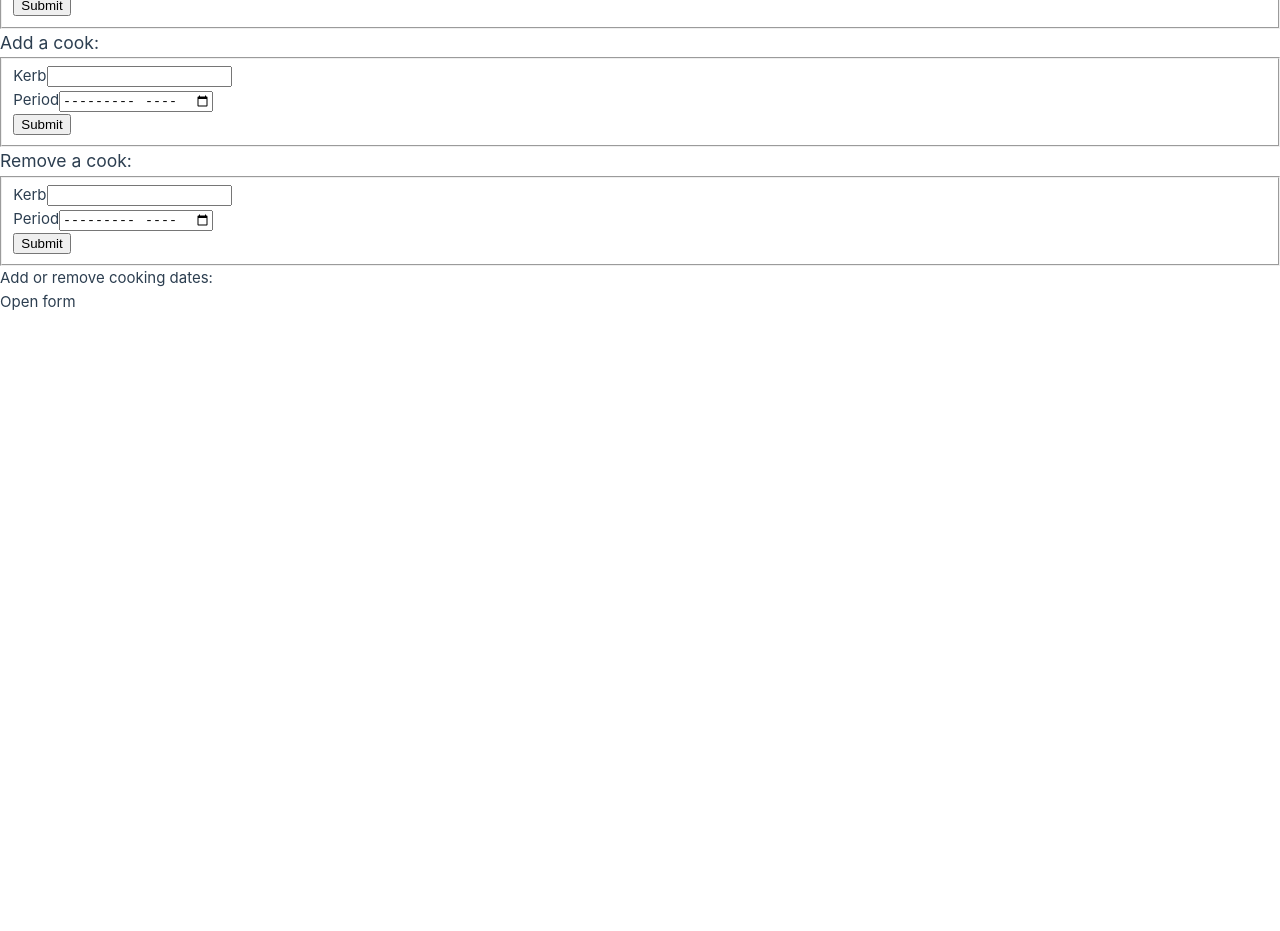
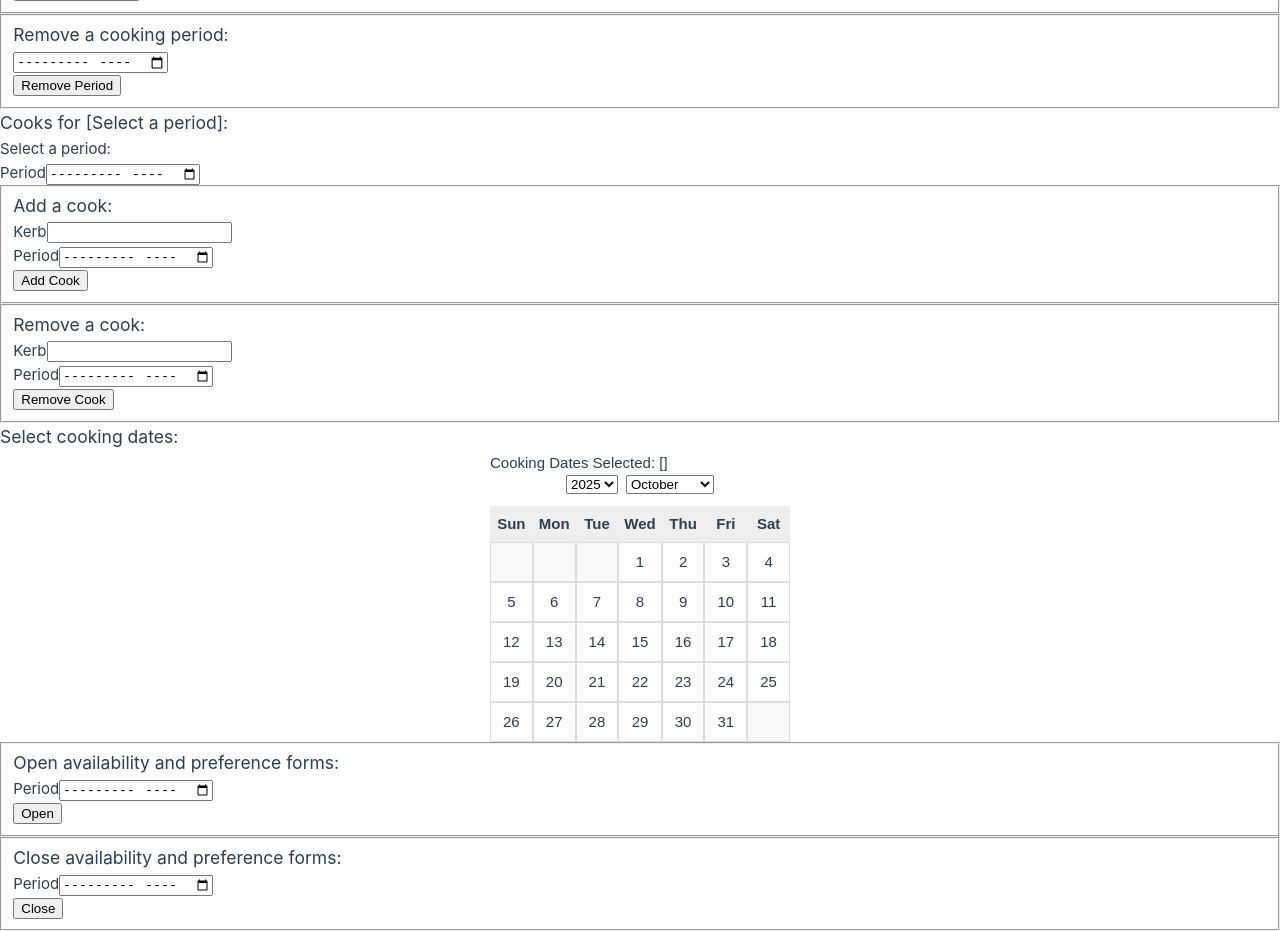
Before and after one commit to alexissyi/cook_scheduler_frontend, a Vue app: page /controls in a window 1280 px wide. Shown: the part 340-1271 px from the top of the page. Before the commit the page ends 800 px from the top, so only its background shows below. Built offline with nearby package versions, Linux system fonts and the light colour scheme; the HTML template or start-up script is replaced by a standard one.

Commit message:
Implement foodstud control calendar

```diff
--- a/src/components/AdminControls.vue
+++ b/src/components/AdminControls.vue
@@ -26,7 +26,7 @@ const formCostco = ()=>{
                 <label for="produce">Kerb</label>
                 <input id="produce" v-model.trim="produceKerb"></input>
             </div>
-            <input type="submit" value="Submit" />
+            <input type="submit" value="Set Produce FoodStud" />
         </fieldset>
     </form>
     <div>Costco FoodStud is: {{costcoFoodStudKerb }}</div>
@@ -37,7 +37,7 @@ const formCostco = ()=>{
                 <label for="costco">Kerb</label>
                 <input id="costco" v-model.trim="costcoKerb"></input>
             </div>
-            <input type="submit" value="Submit" />
+            <input type="submit" value="Set Costco FoodStud" />
         </fieldset>
     </form>
     </div>
--- a/src/components/CookControls.vue
+++ b/src/components/CookControls.vue
@@ -1,8 +1,17 @@
 <script setup lang="ts">
 import { ref, computed } from "vue";
+import {storeToRefs} from "pinia";
 import { useSchedulerStore } from "@/stores/cookScheduler";
 
-const { addCook, removeCook } = useSchedulerStore();
+const schedulerStore = useSchedulerStore();
+const { addCook, removeCook} = schedulerStore;
+const {periods, cooks} = storeToRefs(schedulerStore);
+
+const viewPeriod = ref("");
+
+const displayCooks = computed(()=>viewPeriod.value!=="")
+
+const cooksToDisplay = computed(()=>cooks.value.get(viewPeriod.value))
 
 const cookToAdd = ref("");
 
@@ -23,9 +32,18 @@ const formRemoveCook = () => {
 
 <template>
   <div>
+    <div>
+      <h3>Cooks for {{ viewPeriod || "[Select a period]" }}:</h3>
+      <div v-if="displayCooks">
+        <div v-for="cook of cooksToDisplay">{{ cook }}</div>
+      </div>
+      <h4>Select a period:</h4>
+      <label for="view-period">Period</label>
+      <input v-model.trim="viewPeriod" id="view-period" type="month"></input>
+    </div>
     <form @submit.prevent="formAddCook">
-      <h3>Add a cook: </h3>
       <fieldset>
+        <h3>Add a cook: </h3>
         <div>
           <label  for="cook-to-add">Kerb</label>
           <input v-model.trim="cookToAdd" id="cook-to-add" type="text"></input>
@@ -34,12 +52,12 @@ const formRemoveCook = () => {
           <label  for="period-to-add">Period</label>
           <input v-model.trim="periodToAdd" id="period-to-add" type="month"></input>
         </div>
-        <input type="submit" value="Submit"/>
+        <input type="submit" value="Add Cook"/>
       </fieldset>
     </form>
     <form @submit.prevent="formRemoveCook">
-      <h3>Remove a cook: </h3>
       <fieldset>
+        <h3>Remove a cook: </h3>
         <div>
           <label  for="cook-to-remove">Kerb</label>
           <input v-model.trim="cookToRemove" id="cook-to-remove" type="text"></input>
@@ -48,7 +66,7 @@ const formRemoveCook = () => {
           <label  for="period-to-remove">Period</label>
           <input v-model.trim="periodToRemove" id="period-to-remove" type="month"></input>
         </div>
-        <input type="submit" value="Submit"/>
+        <input type="submit" value="Remove Cook"/>
       </fieldset>
     </form>
   </div>
--- a/src/components/DateControls.vue
+++ b/src/components/DateControls.vue
@@ -1,12 +1,12 @@
 <script setup lang="ts">
-import { ref, computed } from "vue";
+import { ref } from "vue";
 import { useSchedulerStore } from "@/stores/cookScheduler";
+import FoodStudControlCalendar from "./FoodStudControlCalendar.vue";
 </script>
 
 <template>
   <div>
-    <div>Add or remove cooking dates:</div>
+    <h3>Select cooking dates:</h3>
+    <FoodStudControlCalendar />
   </div>
 </template>
-
-<style scoped></style>
--- /dev/null
+++ b/src/components/FoodStudControlCalendar.vue
@@ -0,0 +1,166 @@
+<script setup lang="ts">
+import { ref, computed } from "vue";
+import { storeToRefs } from "pinia";
+import { useSchedulerStore } from "@/stores/cookScheduler";
+
+import { months, dayNames, dateToString } from "@/utils";
+
+const schedulerStore = useSchedulerStore();
+
+const { addCookingDay, removeCookingDay } = schedulerStore;
+
+const { currentMonth, currentYear, cookingDays } = storeToRefs(schedulerStore);
+
+type CalendarDay = Date | null; // either a date or an empty placeholder
+
+const onDayClick = (day: string) => {
+  console.log("Clicked day:", day);
+  if (daySet.value !== undefined) {
+    console.log("in here");
+    if (daySet.value.has(day)) {
+      console.log("removing day");
+      removeCookingDay(day);
+    } else {
+      console.log("adding day");
+      addCookingDay(day);
+    }
+  }
+};
+
+const selectedYear = ref(currentYear.value);
+const selectedMonth = ref(currentMonth.value); // 1 indexed
+const selectedPeriod = computed(() => {
+  const month = String(selectedMonth.value).padStart(2, "0");
+  return `${selectedYear.value}-${month}`;
+});
+
+const daySet = computed(() => {
+  const map = cookingDays.value;
+  return map.get(selectedPeriod.value) ?? new Set();
+});
+
+const calendarDays = ref(new Array<CalendarDay>());
+
+// generate a list of years for dropdown (5 before and 4 after current)
+const years: number[] = Array.from({ length: 10 }, (_, i) => currentYear.value - 5 + i);
+
+function generateCalendar(): void {
+  const firstDay = new Date(selectedYear.value, selectedMonth.value - 1, 1);
+  const lastDay = new Date(selectedYear.value, selectedMonth.value, 0);
+
+  const daysInMonth = lastDay.getDate();
+  const startWeekday = firstDay.getDay();
+  console.log(firstDay);
+  console.log(startWeekday);
+
+  const daysArray: CalendarDay[] = [];
+
+  // fill empty cells before first day
+  for (let i = 0; i < startWeekday; i++) {
+    daysArray.push(null);
+  }
+
+  // fill actual date cells
+  for (let day = 1; day <= daysInMonth; day++) {
+    daysArray.push(new Date(selectedYear.value, selectedMonth.value - 1, day));
+  }
+
+  // pad with nulls until total is multiple of 7
+  while (daysArray.length % 7 !== 0) {
+    daysArray.push(null);
+  }
+
+  calendarDays.value = daysArray;
+}
+
+// initialize calendar on mount
+generateCalendar();
+</script>
+
+<template>
+  <div class="calendar">
+    <div>Cooking Dates Selected: {{ Array.from(daySet) }}</div>
+    <!-- month and year selection-->
+    <div class="calendar-header">
+      <select v-model="selectedYear" @change="generateCalendar">
+        <option v-for="year in years" :key="year" :value="year">{{ year }}</option>
+      </select>
+
+      <select v-model="selectedMonth" @change="generateCalendar">
+        <option v-for="(month, index) in months" :key="month" :value="index + 1">
+          <!--1 indexing for months-->
+          {{ month }}
+        </option>
+      </select>
+    </div>
+
+    <!-- calendar grid-->
+    <div class="calendar-grid">
+      <!-- days of week header-->
+      <div class="day-name" v-for="day in dayNames" :key="day">{{ day }}</div>
+
+      <!-- date cells -->
+      <div
+        v-for="(date, index) in calendarDays"
+        :key="index"
+        class="calendar-cell"
+        :class="{
+          empty: !date,
+          selected: date && daySet?.has(dateToString(date)),
+        }"
+        @click="date && onDayClick(dateToString(date))"
+      >
+        <span v-if="date">{{ date.getDate() }}</span>
+      </div>
+    </div>
+  </div>
+</template>
+
+<style scoped>
+.calendar {
+  width: 300px;
+  margin: auto;
+  font-family: sans-serif;
+}
+
+.calendar-header {
+  display: flex;
+  justify-content: center;
+  gap: 8px;
+  margin-bottom: 12px;
+}
+
+.calendar-grid {
+  display: grid;
+  grid-template-columns: repeat(7, 1fr);
+  text-align: center;
+}
+
+.day-name {
+  font-weight: bold;
+  background: #eee;
+  padding: 6px;
+}
+
+.calendar-cell {
+  border: 1px solid #ddd;
+  height: 40px;
+  display: flex;
+  align-items: center;
+  justify-content: center;
+}
+
+.calendar-cell:hover {
+  background: rgb(174, 203, 186);
+}
+
+.calendar-cell.empty {
+  background: #f9f9f9;
+  color: #ccc;
+}
+
+.calendar-cell.selected {
+  background: #39673a;
+  color: rgb(250, 250, 250);
+}
+</style>
--- a/src/components/FoodStudControls.vue
+++ b/src/components/FoodStudControls.vue
@@ -4,6 +4,7 @@ import { useSchedulerStore } from "@/stores/cookScheduler";
 import PeriodControls from "@/components/PeriodControls.vue";
 import CookControls from "@/components/CookControls.vue";
 import DateControls from "@/components/DateControls.vue";
+import FormControls from "./FormControls.vue";
 </script>
 
 <template>
@@ -11,7 +12,7 @@ import DateControls from "@/components/DateControls.vue";
     <PeriodControls />
     <CookControls />
     <DateControls />
-    <div>Open form</div>
+    <FormControls />
   </div>
 </template>
 
--- /dev/null
+++ b/src/components/FormControls.vue
@@ -0,0 +1,34 @@
+<script setup lang="ts">
+import { ref, computed } from "vue";
+import { useSchedulerStore } from "@/stores/cookScheduler";
+
+const periodToOpen = ref("");
+const periodToClose = ref("");
+</script>
+
+<template>
+  <div>
+      <form>
+        <fieldset>
+          <h3>Open availability and preference forms:</h3>
+          <div>
+            <label for="periodToOpen">Period</label>
+            <input v-model="periodToOpen" id="periodToOpen" type="month"></input>
+          </div>
+          <input type="submit" value="Open"></input>
+        </fieldset>
+      </form>
+      <form>
+        <fieldset>
+          <h3>Close availability and preference forms:</h3>
+          <div>
+            <label for="periodToClose">Period</label>
+            <input v-model="periodToClose" id="periodToClose" type="month"></input>
+          </div>
+          <input type="submit" value="Close"></input>
+        </fieldset>
+      </form>
+    </div>
+</template>
+
+<style scoped></style>
--- a/src/components/PeriodControls.vue
+++ b/src/components/PeriodControls.vue
@@ -1,12 +1,18 @@
 <script setup lang="ts">
 import { ref, computed } from "vue";
+import {storeToRefs} from "pinia";
 import { useSchedulerStore } from "@/stores/cookScheduler";
 
-const {addPeriod, setCurrentPeriod, removePeriod} = useSchedulerStore();
+const schedulerStore = useSchedulerStore();
+const {addPeriod, setCurrentPeriod, removePeriod} = schedulerStore;
+
+const {currentPeriod, periods} = storeToRefs(schedulerStore);
+
+const items = periods;
 
 const period = ref("");
 
-const currentPeriod = ref("");
+const periodToMakeCurrent = ref("");
 
 const periodToRemove = ref("");
 
@@ -15,45 +21,59 @@ const formPeriod = ()=>{
 }
 
 const formCurrentPeriod = ()=>{
-    setCurrentPeriod(currentPeriod.value);
+    setCurrentPeriod(periodToMakeCurrent.value);
 }
 
 const formRemovePeriod = ()=>{
+    if (periodToRemove.value !== currentPeriod.value){
     removePeriod(periodToRemove.value);
+    } else {
+      throw new Error("Can't remove current period");
+    }
 }
 </script>
 
 <template>
   <div>
+    <div>
+      <h3> All Registered Periods: </h3>
+      <div>
+        <div v-for="item of items">{{ item }}</div>
+      </div>
+    </div>
+    <div>
+      <h3> Current Period: {{ currentPeriod }}</h3>
+    </div>
     <form @submit.prevent="formPeriod">
-      <h3>Register a cooking period:</h3>
       <fieldset>
+        <h3>Register a cooking period:</h3>
         <div>
             <label for="period"></label>
             <input v-model.trim="period" id="period" type="month"></input>
         </div>
-        <input type="submit" value="Submit"/>
+        <input type="submit" value="Register Period"/>
     </fieldset>
     </form>
+
     <form @submit.prevent="formCurrentPeriod">
-      <h3>Set current period:</h3>
       <fieldset>
+        <h3>Set current period:</h3>
         <div>
             <label for="current-period"></label>
-            <input v-model.trim="currentPeriod" id="current-period" type="month"></input>
+            <input v-model.trim="periodToMakeCurrent" id="current-period" type="month"></input>
         </div>
-        <input type="submit" value="Submit"/>
+        <input type="submit" value="Set Current Period"/>
     </fieldset>
     </form>
 
     <form @submit.prevent="formRemovePeriod">
-      <h3>Remove a cooking period:</h3>
       <fieldset>
+        <h3>Remove a cooking period:</h3>
         <div>
             <label for="period-remove"></label>
             <input v-model.trim="periodToRemove" id="period-remove" type="month"></input>
         </div>
-        <input type="submit" value="Submit"/>
+        <input type="submit" value="Remove Period"/>
     </fieldset>
     </form>
   </div>
--- a/src/stores/cookScheduler.ts
+++ b/src/stores/cookScheduler.ts
@@ -1,31 +1,24 @@
 import { ref, computed } from "vue";
 import { defineStore } from "pinia";
 
-const stringToMonthYear = (periodString: string) => {
-  const monthString = periodString.slice(-2);
-  const yearString = periodString.slice(0, 4);
-  const month = parseInt(monthString);
-  const year = parseInt(yearString);
-  return { month: month, year: year };
-};
-
-const monthYearToString = (month: number, year: number) => {
-  let monthString = month.toString();
-  if (monthString.length < 2) {
-    monthString = "0" + monthString;
-  }
-  let yearString = year.toString();
-  while (yearString.length < 4) {
-    yearString = "0" + yearString;
-  }
-  return yearString + "-" + monthString;
-};
+import { monthYearToString, stringToMonthYear } from "@/utils";
 
 export const useSchedulerStore = defineStore("scheduler", () => {
   // periods represented in YYYY-MM format
+  // days represented in YYYY-MM-DD format
+
+  const today = new Date();
+  const todayYear = today.getFullYear();
+  const todayMonth = today.getMonth() + 1;
+  const todayPeriod = monthYearToString(todayMonth, todayYear);
+
   const periodSet: Set<string> = new Set();
   const periods = ref(periodSet);
-  const currentPeriod = ref("");
+  periods.value.add(todayPeriod);
+
+  const currentPeriod = ref(todayPeriod);
+  const currentYear = computed(() => stringToMonthYear(currentPeriod.value).year);
+  const currentMonth = computed(() => stringToMonthYear(currentPeriod.value).month); // 1-indexing of months
 
   const addPeriod = (period: string) => {
     periods.value.add(period);
@@ -70,6 +63,36 @@ export const useSchedulerStore = defineStore("scheduler", () => {
     }
   };
 
+  const cookingDaysMap: Map<string, Set<string>> = new Map(); // period -> set of days
+  const cookingDays = ref(cookingDaysMap);
+
+  const addCookingDay = (day: string) => {
+    console.log("adding cooking day");
+    const period = day.slice(0, 7);
+    if (periods.value.has(period)) {
+      const oldMap = new Map(cookingDays.value); // force reactivity
+      const daySet = new Set(oldMap.get(period) ?? []);
+      daySet.add(day);
+      oldMap.set(period, daySet);
+      cookingDays.value = oldMap;
+    } else {
+      throw new Error("Period has not been registered yet");
+    }
+  };
+
+  const removeCookingDay = (day: string) => {
+    const period = day.slice(0, 7);
+    if (periods.value.has(period)) {
+      const oldMap = new Map(cookingDays.value); // force reactivity
+      const daySet = new Set(oldMap.get(period) ?? []);
+      daySet.delete(day);
+      oldMap.set(period, daySet);
+      cookingDays.value = oldMap;
+    } else {
+      throw new Error("Period has not been registered yet");
+    }
+  };
+
   const preferencesMap: Map<
     string, // kerb
     Map<string, { canSolo: boolean; canLead: boolean; canAssist: boolean; maxCookingDays: number }>
@@ -86,5 +109,19 @@ export const useSchedulerStore = defineStore("scheduler", () => {
     maxCookingDays: number
   ) => {};
 
-  return { periods, currentPeriod, addPeriod, removePeriod, setCurrentPeriod, addCook, removeCook };
+  return {
+    cooks,
+    periods,
+    currentPeriod,
+    currentYear,
+    currentMonth,
+    cookingDays,
+    addCookingDay,
+    removeCookingDay,
+    addPeriod,
+    removePeriod,
+    setCurrentPeriod,
+    addCook,
+    removeCook,
+  };
 });
--- /dev/null
+++ b/src/utils.ts
@@ -0,0 +1,53 @@
+export const months = [
+  "January",
+  "February",
+  "March",
+  "April",
+  "May",
+  "June",
+  "July",
+  "August",
+  "September",
+  "October",
+  "November",
+  "December",
+];
+
+export const dayNames = ["Sun", "Mon", "Tue", "Wed", "Thu", "Fri", "Sat"];
+
+export const stringToMonthYear = (periodString: string) => {
+  const monthString = periodString.slice(-2);
+  const yearString = periodString.slice(0, 4);
+  const month = parseInt(monthString);
+  const year = parseInt(yearString);
+  return { month: month, year: year };
+};
+
+export const monthYearToString = (month: number, year: number) => {
+  let monthString = month.toString();
+  if (monthString.length < 2) {
+    monthString = "0" + monthString;
+  }
+  let yearString = year.toString();
+  while (yearString.length < 4) {
+    yearString = "0" + yearString;
+  }
+  return yearString + "-" + monthString;
+};
+
+export const dateToString = (date: Date) => {
+  let year = date.getFullYear().toString();
+  let month = (date.getMonth() + 1).toString(); //1-indexing for months
+  let day = date.getDate().toString();
+  while (year.length < 4) {
+    year = "0" + year;
+  }
+  while (month.length < 2) {
+    month = "0" + month;
+  }
+  while (day.length < 2) {
+    day = "0" + day;
+  }
+
+  return year + "-" + month + "-" + day;
+};
```
Also changed, not shown: src/components/CalendarSquare.vue (deleted).
